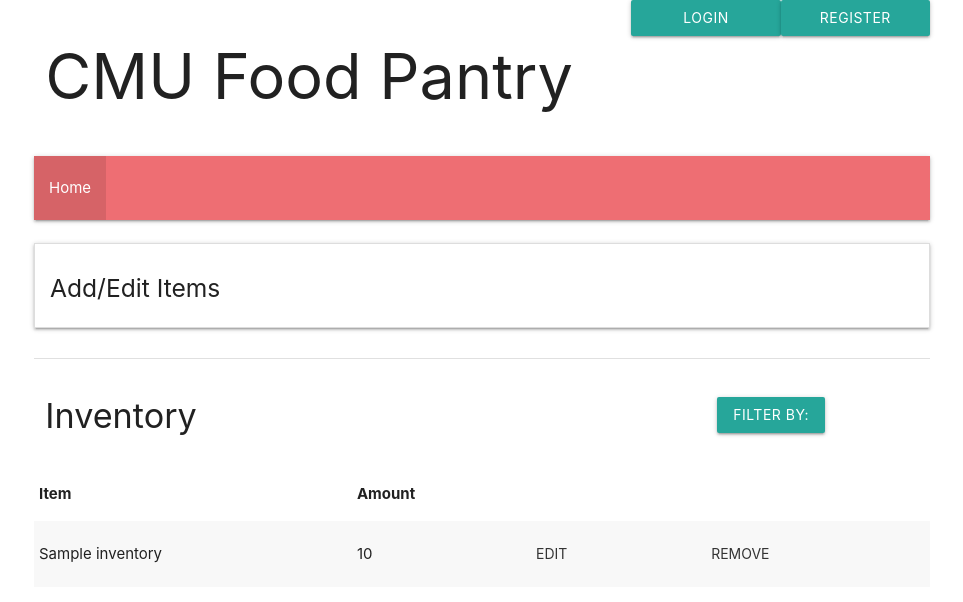
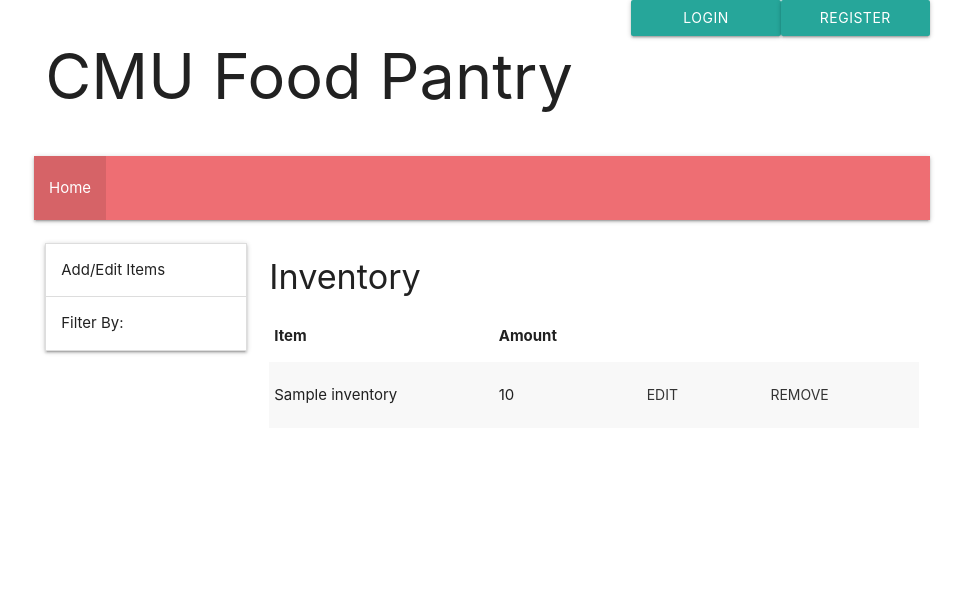
Before and after one commit to fionahtt/Covid-19-CMU-FOODPANTRY, a Flask app: page /inventory in a window 1280 px wide. Shown: the top 602 px of the page, without its empty margins (158-1121 px from the left). Run offline with Flask 2, Linux system fonts and the light colour scheme; tables that the repository leaves empty hold one stand-in row (values such as "Sample post"); some libraries are stand-ins or nearby versions.

Commit message:
Edited layout of page, can now filter by >1 categories, rows w/ <5 items turn red, added field in add/edit items form for notes, added template to implement modals later in table (not working yet tho T_T )

```diff
--- a/templates/staff_inventory.html
+++ b/templates/staff_inventory.html
@@ -4,22 +4,27 @@
 
 {% block nav_content %}
 <li><a href="/">Home</a></li>
-<li class = "active"><a href="{{url_for('inventory', sortBy='amount')}}">Inventory</a></li>
+<li class = "active"><a href="{{url_for('inventory')}}">Inventory</a></li>
 <li><a href="{{url_for('users')}}">Users</a></li>
 <li><a href="orders">Orders</a></li>
 {% endblock %}
 
 {% block content %}
-    <div class="section">
+    <div class="row section">
+        <div class="col s3">
             <ul class="collapsible">
                 <li>
-                <div class="collapsible-header"><h5>Add/Edit Items</h5></div>
+                    <div class="collapsible-header">Add/Edit Items</div>
                     <div class="collapsible-body"><span>
                         <form action = "#" method = "post">
-                        <label>Item:</label>
-                        <input type = "text" name = "Item" size = "25" placeholder = "Item Name" required><br><br>
+                            <div class="input-field">
+                                <input id="itemName" type="text" class="validate" name="Item" required>
+                                <label for="itemName">Item Name</label>
+                            </div>
+                            <div class="input-field">
                                 <label>Amount:</label>
                                 <input type = "number" name = "Amount" min = "0"><br><br>
+                            </div>
 
                             <label>Category (check all that apply)</label>
                             <p>
@@ -58,40 +63,69 @@
                                 <span>Vegetarian</span>
                                 </label>
                             </p><br>
+
+                            <div class="input-field">
+                                <textarea id="note" class="materialize-textarea" name="Note"></textarea>
+                                <label for="note">Notes</label>
+                            </div>
                             <button class="btn waves-effect waves-light" type="submit" name="Submit">Submit
                                 <i class="material-icons right">send</i>
                             </button>
                         </form>
                     </span></div>
                 </li>
-        </ul>
+                <li>
+                    <div class="collapsible-header">Filter By:</div>
+                    <div class="collapsible-body"><span>
+                        <form action = "#" method = "post">
+                            <p>
+                                <label>
+                                <input type="checkbox" class="filled-in" name = "grain"/>
+                                <span>Grain</span>
+                                </label>
+                            </p>
+                            <p>
+                                <label>
+                                <input type="checkbox" class="filled-in" name = "produce"/>
+                                <span>Produce</span>
+                                </label>
+                            </p>
+                            <p>
+                                <label>
+                                    <input type = "checkbox" class = "filled-in" name = "dairy"/>
+                                    <span>Dairy</span>
+                                </label>
+                            </p>
+                            <p>
+                                <label>
+                                <input type="checkbox" class="filled-in" name = "snacks"/>
+                                <span>Snacks</span>
+                                </label>
+                            </p>
+                            <p>
+                                <label>
+                                <input type="checkbox" class="filled-in" name = "vegan"/>
+                                <span>Vegan</span>
+                                </label>
+                            </p>
+                            <p>
+                                <label>
+                                <input type="checkbox" class="filled-in" name = "vegetarian"/>
+                                <span>Vegetarian</span>
+                                </label>
+                            </p><br>
+                            <button class="btn waves-effect waves-light" type="submit" name="filterBy">Go</button>
+                        </form>
+                    </span></div>
+                </li>
+            </ul><br>
+
         </div>
 
 
-    <div class="divider"></div>
+        <div class = "col s9">
 
-    <div class = "section">
-        <div class = "row">
-            <div class = "col s3">
             <h4>Inventory</h4>
-            </div></br>
-
-            <div class = "col s3 offset-s6">
-                <!-- Dropdown Structure -->
-                <ul id="dropdown" class="dropdown-content">
-                    <li><a href="{{url_for('inventory', sortBy='amount')}}">All</a></li>
-                    <li><a href="{{url_for('inventory', sortBy='grain')}}">Grain</a></li>
-                    <li><a href="{{url_for('inventory', sortBy='produce')}}">Produce</a></li>
-                    <li><a href="{{url_for('inventory', sortBy='dairy')}}">Dairy</a></li>
-                    <li><a href="{{url_for('inventory', sortBy='snacks')}}">Snacks</a></li>
-                    <li><a href="{{url_for('inventory', sortBy='vegan')}}">Vegan</a></li>
-                    <li><a href="{{url_for('inventory', sortBy='vegetarian')}}">Vegetarian</a></li>
-                </ul>
-                <!-- Dropdown Trigger -->
-                <a class="dropdown-button btn" href="#" data-activates="dropdown">Filter By:</a>
-            </div>
-
-        </div>
 
             <table class = "striped">
                 <thead>
@@ -119,9 +153,44 @@
                                 </form>
                             </tr>
                         {% else %}
+                            <!-- Row is light red if there are <= 5 items -->
+                            {% if item.amount <= 5 %}
+                                <tr class="red lighten-5">
+                                    <td>{{item.name}}</td>
+                                    <td>{{item.amount}}</td>
+                                    <td>
+                                        <!-- TRYING TO PUT MODAL HERE TO DISPLAY NOTES, NOT WORKING YET -->
+                                        <!-- Modal Trigger -->
+                                        <a class="waves-effect waves-light btn modal-trigger" href="#modal1">Note</a>
+
+                                        <!-- Modal Structure -->
+                                        <div id="modal1" class="modal">
+                                            <div class="modal-content">
+                                                <h4>Notes:</h4>
+                                                <p>A bunch of text A bunch of text A bunch of text A bunch of text A bunch of text</p>
+                                            </div>
+                                            <div class="modal-footer">
+                                                <a href="#!" class="modal-close btn-flat">Agree</a>
+                                            </div>
+                                        </div>
+
+                                    </td>
+                                    <td>
+                                        <form action="#" method="post">
+                                            <button type="submit" class="waves-effect waves-teal btn-flat" formmethod="post" formaction="#" name="editItemID" value={{item._id}}>Edit</button>
+                                        </form>
+                                    </td>
+                                    <td>
+                                        <form action="#" method="post">
+                                            <button type="submit" class="waves-effect waves-teal btn-flat" formmethod="post" formaction="#" name="removeItemID" value={{item._id}}>Remove</button>
+                                        </form>
+                                    </td>
+                                </tr>
+                            {% else %}
                                 <tr>
                                     <td>{{item.name}}</td>
                                     <td>{{item.amount}}</td>
+                                    <td></td>
                                     <td>
                                         <form action="#" method="post">
                                             <button type="submit" class="waves-effect waves-teal btn-flat" formmethod="post" formaction="#" name="editItemID" value={{item._id}}>Edit</button>
@@ -134,9 +203,12 @@
                                     </td>
                                 </tr>
                             {% endif %}
+                        {% endif %}
+
                     {% endfor %}
                 </tbody>
             </table>
         </div>
+    </div>
 
 {% endblock %}
```
Lines whose indentation alone changed are shown as unchanged.
